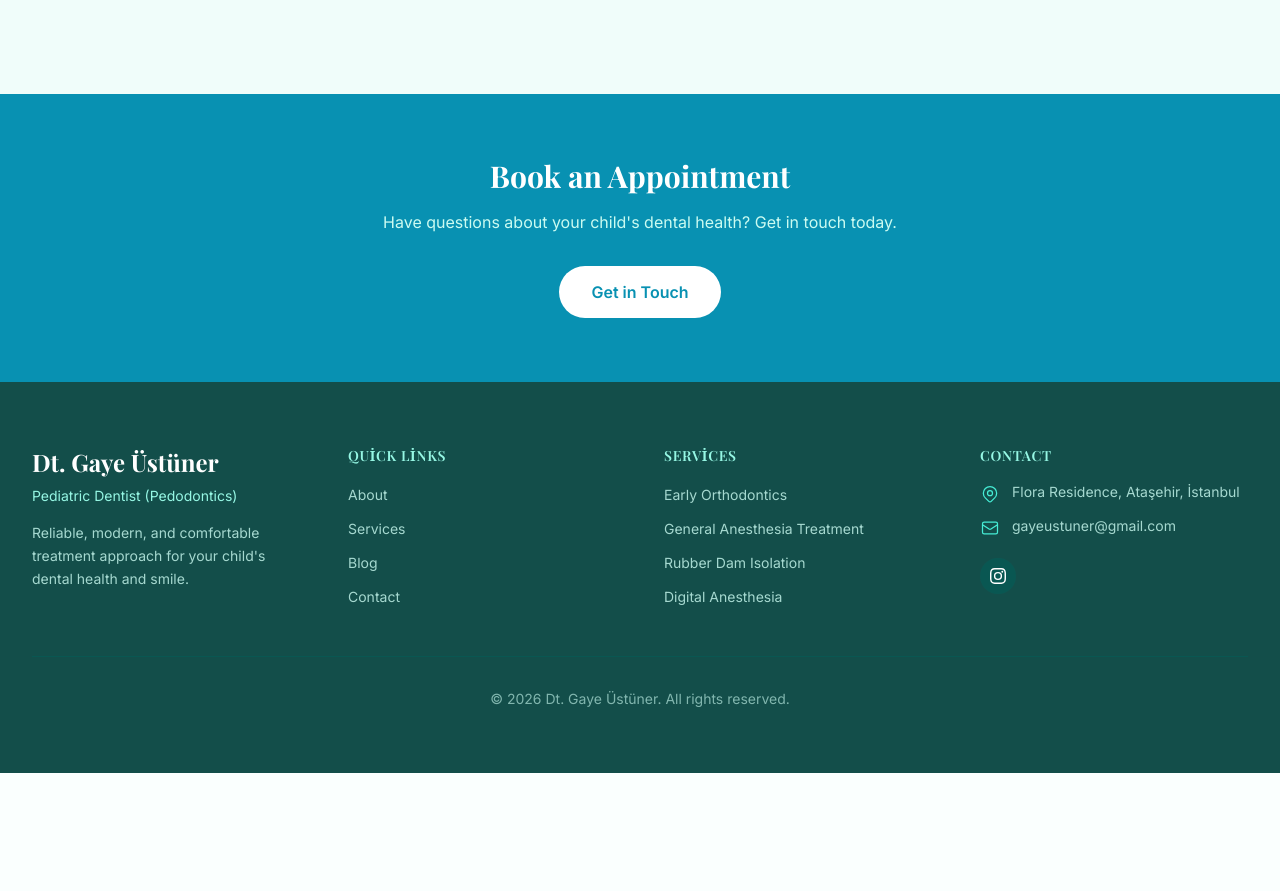
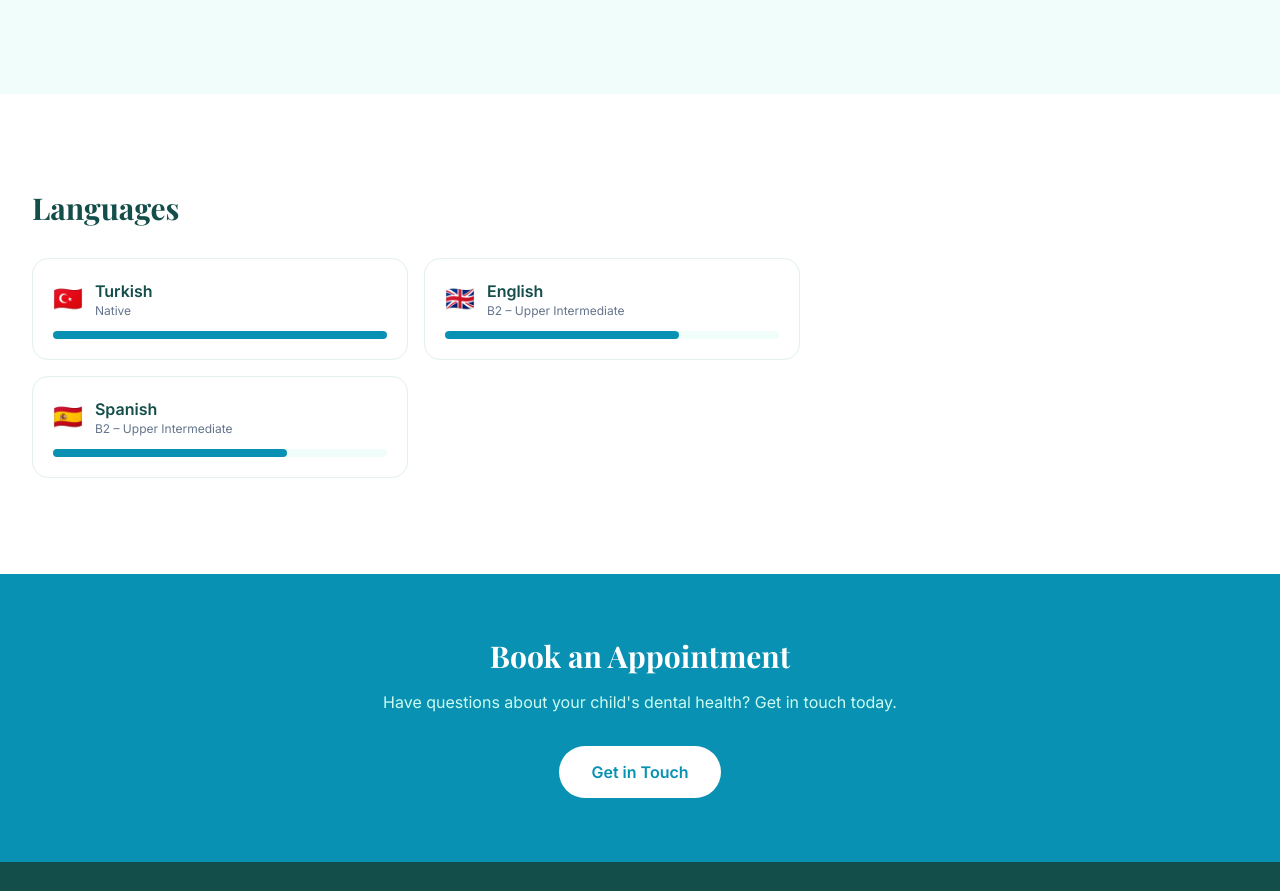
Before and after one commit to drgurel/gayeustuner-web, a Next.js app: page /en/about in a window 1280 px wide. Shown: the part 2209-3100 px from the top of the page. Before the commit the page ends 2982 px from the top, so only its background shows below. Built offline with nearby package versions, Linux system fonts and the light colour scheme.

Commit message:
Hakkımda sayfasına yabancı diller bölümü eklendi
- Türkçe (Ana Dil), İngilizce (B2), İspanyolca (B2)
- Progress bar ile görsel seviye gösterimi
- Hem TR hem EN sayfalarına eklendi

Co-Authored-By: Claude Opus 4.6 (1M context) <noreply@anthropic.com>

```diff
--- a/src/app/en/about/page.tsx
+++ b/src/app/en/about/page.tsx
@@ -162,6 +162,43 @@ export default function AboutPageEN() {
           </div>
         </section>
 
+        {/* Languages */}
+        <section className="py-16 lg:py-24 bg-white">
+          <div className="max-w-7xl mx-auto px-4 sm:px-6 lg:px-8">
+            <div className="max-w-3xl">
+              <h2 className="font-[family-name:var(--font-heading)] text-3xl font-bold text-[var(--color-secondary)] mb-8">
+                Languages
+              </h2>
+              <div className="grid sm:grid-cols-2 gap-4">
+                {[
+                  { language: "Turkish", level: "Native", flag: "🇹🇷", percent: 100 },
+                  { language: "English", level: "B2 – Upper Intermediate", flag: "🇬🇧", percent: 70 },
+                  { language: "Spanish", level: "B2 – Upper Intermediate", flag: "🇪🇸", percent: 70 },
+                ].map((lang) => (
+                  <div
+                    key={lang.language}
+                    className="p-5 rounded-2xl border border-[var(--color-border)] bg-white"
+                  >
+                    <div className="flex items-center gap-3 mb-3">
+                      <span className="text-2xl">{lang.flag}</span>
+                      <div>
+                        <p className="font-semibold text-[var(--color-secondary)]">{lang.language}</p>
+                        <p className="text-xs text-[var(--color-text-light)]">{lang.level}</p>
+                      </div>
+                    </div>
+                    <div className="w-full h-2 rounded-full bg-[var(--color-surface-alt)]">
+                      <div
+                        className="h-2 rounded-full bg-[var(--color-primary)]"
+                        style={{ width: `${lang.percent}%` }}
+                      ></div>
+                    </div>
+                  </div>
+                ))}
+              </div>
+            </div>
+          </div>
+        </section>
+
         {/* CTA */}
         <section className="py-16 bg-[var(--color-primary)]">
           <div className="max-w-4xl mx-auto px-4 sm:px-6 lg:px-8 text-center">
--- a/src/app/hakkimda/page.tsx
+++ b/src/app/hakkimda/page.tsx
@@ -163,6 +163,43 @@ export default function HakkimdaPage() {
           </div>
         </section>
 
+        {/* Languages */}
+        <section className="py-16 lg:py-24 bg-white">
+          <div className="max-w-7xl mx-auto px-4 sm:px-6 lg:px-8">
+            <div className="max-w-3xl">
+              <h2 className="font-[family-name:var(--font-heading)] text-3xl font-bold text-[var(--color-secondary)] mb-8">
+                Yabancı Diller
+              </h2>
+              <div className="grid sm:grid-cols-2 gap-4">
+                {[
+                  { language: "Türkçe", level: "Ana Dil", flag: "🇹🇷", percent: 100 },
+                  { language: "İngilizce", level: "B2 – Üst Orta", flag: "🇬🇧", percent: 70 },
+                  { language: "İspanyolca", level: "B2 – Üst Orta", flag: "🇪🇸", percent: 70 },
+                ].map((lang) => (
+                  <div
+                    key={lang.language}
+                    className="p-5 rounded-2xl border border-[var(--color-border)] bg-white"
+                  >
+                    <div className="flex items-center gap-3 mb-3">
+                      <span className="text-2xl">{lang.flag}</span>
+                      <div>
+                        <p className="font-semibold text-[var(--color-secondary)]">{lang.language}</p>
+                        <p className="text-xs text-[var(--color-text-light)]">{lang.level}</p>
+                      </div>
+                    </div>
+                    <div className="w-full h-2 rounded-full bg-[var(--color-surface-alt)]">
+                      <div
+                        className="h-2 rounded-full bg-[var(--color-primary)]"
+                        style={{ width: `${lang.percent}%` }}
+                      ></div>
+                    </div>
+                  </div>
+                ))}
+              </div>
+            </div>
+          </div>
+        </section>
+
         {/* CTA */}
         <section className="py-16 bg-[var(--color-primary)]">
           <div className="max-w-4xl mx-auto px-4 sm:px-6 lg:px-8 text-center">
```
